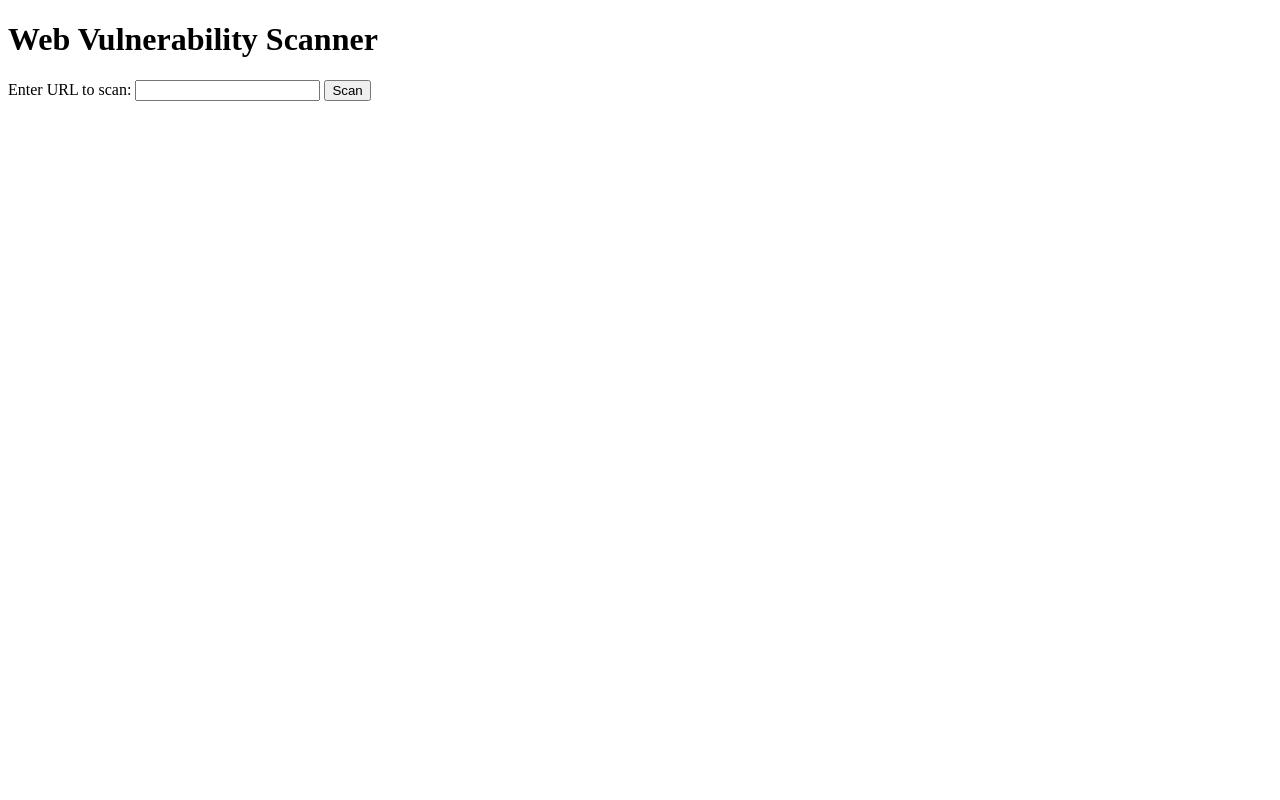
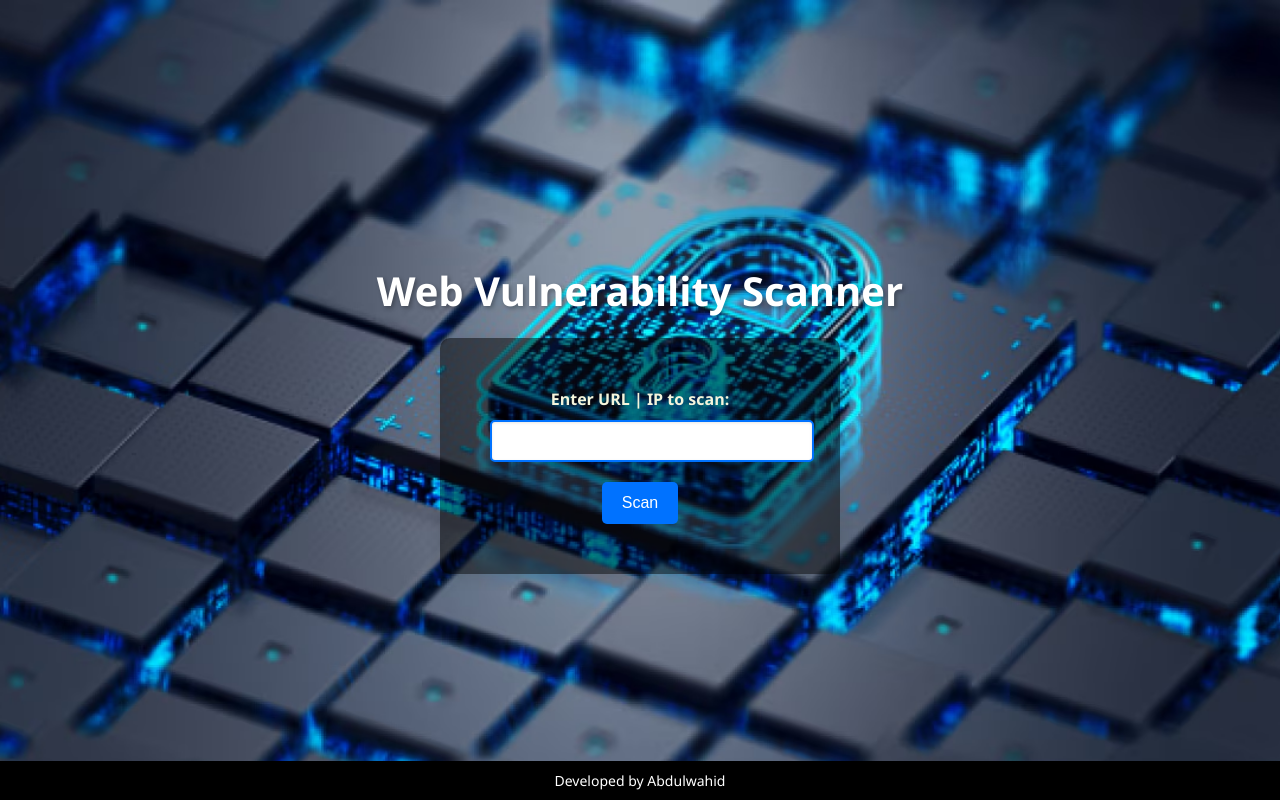
Before and after one commit to awahidanon/web_scanner, a Django app: template scan/templates/scan/initiate_scan.html in a window 1280 px wide. Run offline with Django 4.2, Linux system fonts and the light colour scheme; the template is opened without the code that fills it, so the values that code supplies are empty.

Commit message:
template update

```diff
--- a/main/settings.py
+++ b/main/settings.py
@@ -117,6 +117,7 @@ USE_TZ = True
 # https://docs.djangoproject.com/en/4.2/howto/static-files/
 
 STATIC_URL = 'static/'
+STATICFILES_DIRS = [BASE_DIR / 'static']
 
 # Default primary key field type
 # https://docs.djangoproject.com/en/4.2/ref/settings/#default-auto-field
--- a/scan/templates/scan/initiate_scan.html
+++ b/scan/templates/scan/initiate_scan.html
@@ -1,15 +1,113 @@
 <!DOCTYPE html>
-<html>
+<html lang="en">
 <head>
+    <meta charset="UTF-8">
+    <meta http-equiv="X-UA-Compatible" content="IE=edge">
+    <meta name="viewport" content="width=device-width, initial-scale=1.0">
     <title>Initiate Scan</title>
+    {% load static %}
+    <style>
+        body {
+            font-family: 'Segoe UI', Tahoma, Geneva, Verdana, sans-serif;
+            background: url("{% static 'scan/abdi.png' %}") no-repeat center center fixed;
+            background-size: cover;
+            display: flex;
+            flex-direction: column;
+            justify-content: center;
+            align-items: center;
+            height: 100vh;
+            margin: 0;
+            color: #fff;
+            text-align: center;
+            background-color: rgba(0, 0, 0, 0.5);
+        }
+
+        h1 {
+            font-size: 2.5em;
+            margin-bottom: 10px;
+            text-shadow: 2px 2px 4px rgba(0, 0, 0, 0.3);
+            /* background-color: rgba(0, 0, 0, 0.5);  */
+            padding: 10px 20px; /* Adds padding around the text */
+            border-radius: 5px; /* Slightly round the corners of the background */
+            display: inline-block;
+        }
+
+        h2 {
+            font-size: 1.8em;
+            margin-bottom: 30px;
+            text-shadow: 1px 1px 3px rgba(0, 0, 0, 0.2);
+        }
+
+        form {
+            /* background: rgba(255, 255, 255, 0.9); */
+            background-color: rgba(0, 0, 0, 0.5);
+            padding: 50px;
+            border-radius: 10px;
+            box-shadow: 0 4px 15px rgba(0, 0, 0, 0.1);
+            width: 300px;
+            margin: 0 auto;
+}
+
+
+        label {
+            display: block;
+            font-weight: bold;
+            margin-bottom: 10px;
+            /* color: #333; */
+            color:beige;
+        }
+
+        input[type="text"] {
+            width: 100%;
+            padding: 10px ;
+            margin-bottom: 20px;
+            border: 2px solid #0072ff;
+            border-radius: 5px;
+            font-size: 16px;
+            box-shadow: inset 0 1px 3px rgba(0, 0, 0, 0.1);
+        }
+
+        button[type="submit"] {
+            background-color: #0072ff;
+            color: #fff;
+            padding: 12px 20px;
+            border: none;
+            border-radius: 5px;
+            cursor: pointer;
+            font-size: 16px;
+            transition: background-color 0.3s, transform 0.3s;
+        }
+
+        button[type="submit"]:hover {
+            background-color: #005bb5;
+            transform: translateY(-2px);
+        }
+
+        footer {
+            margin-top: 20px;
+            padding: 10px 0;
+            width: 100%;
+            background-color: #000;
+            color: #fff;
+            font-size: 14px;
+            text-shadow: 1px 1px 2px rgba(0, 0, 0, 0.5);
+            position: fixed;
+            bottom: 0;
+        }
+    </style>
 </head>
 <body>
     <h1>Web Vulnerability Scanner</h1>
+    <!-- <h2>Welcome to Mekelakeya Scanner</h2> -->
     <form method="post">
         {% csrf_token %}
-        <label for="url">Enter URL to scan:</label>
+        <label for="url">Enter URL | IP to scan:</label>
         <input type="text" id="url" name="url" required>
         <button type="submit">Scan</button>
     </form>
+
+    <footer>
+        Developed by Abdulwahid
+    </footer>
 </body>
 </html>
--- a/scan/urls.py
+++ b/scan/urls.py
@@ -2,7 +2,7 @@ from django.urls import path
 from . import views
 
 urlpatterns = [
-    path('initiate_scan/', views.initiate_scan, name='initiate_scan'),
+    path('', views.initiate_scan, name='initiate_scan'),
     path('scan_results/', views.scan_results, name='scan_results'),
     path('scan_results/<int:scan_id>/', views.scan_results, name='scan_results_with_id'),
 ]
```
Also changed, not shown: scan/static/scan/abdi.png (added), 1 other file.
